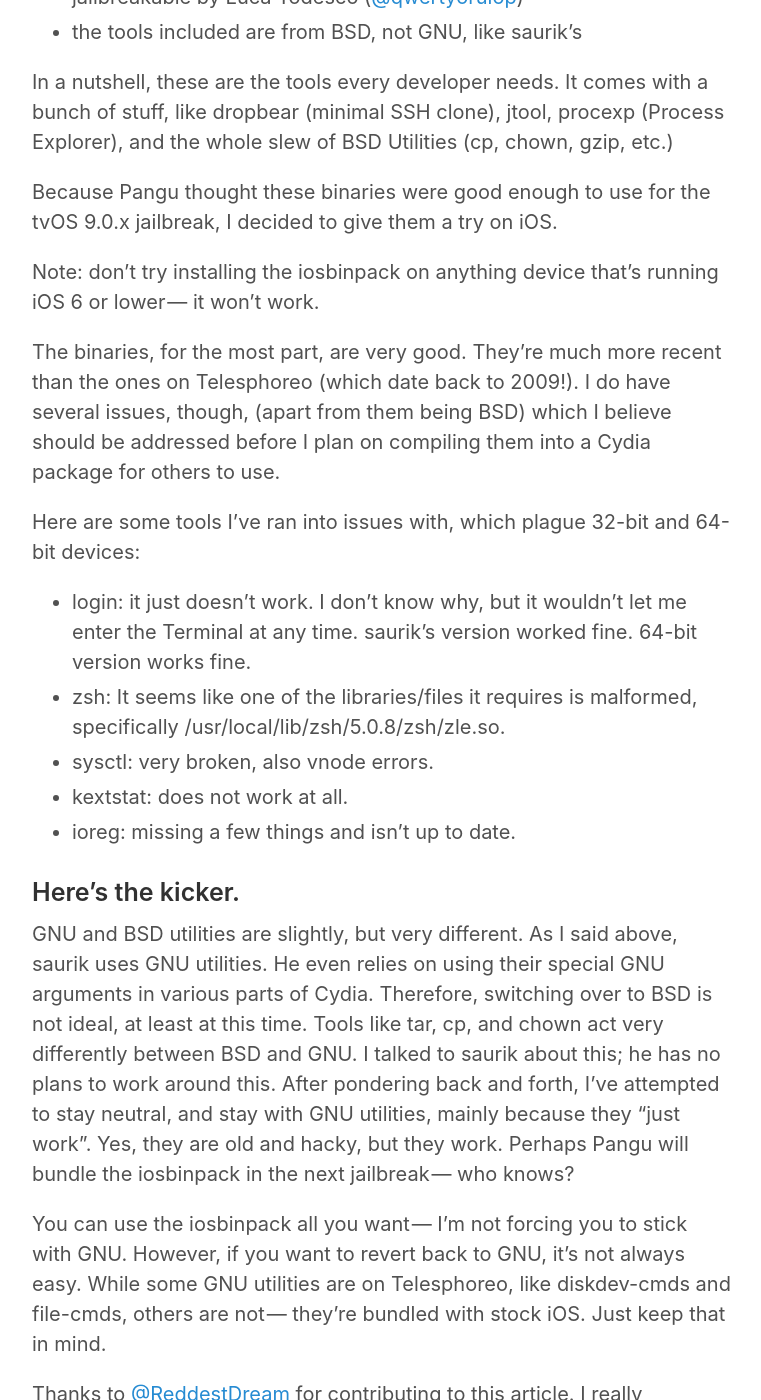
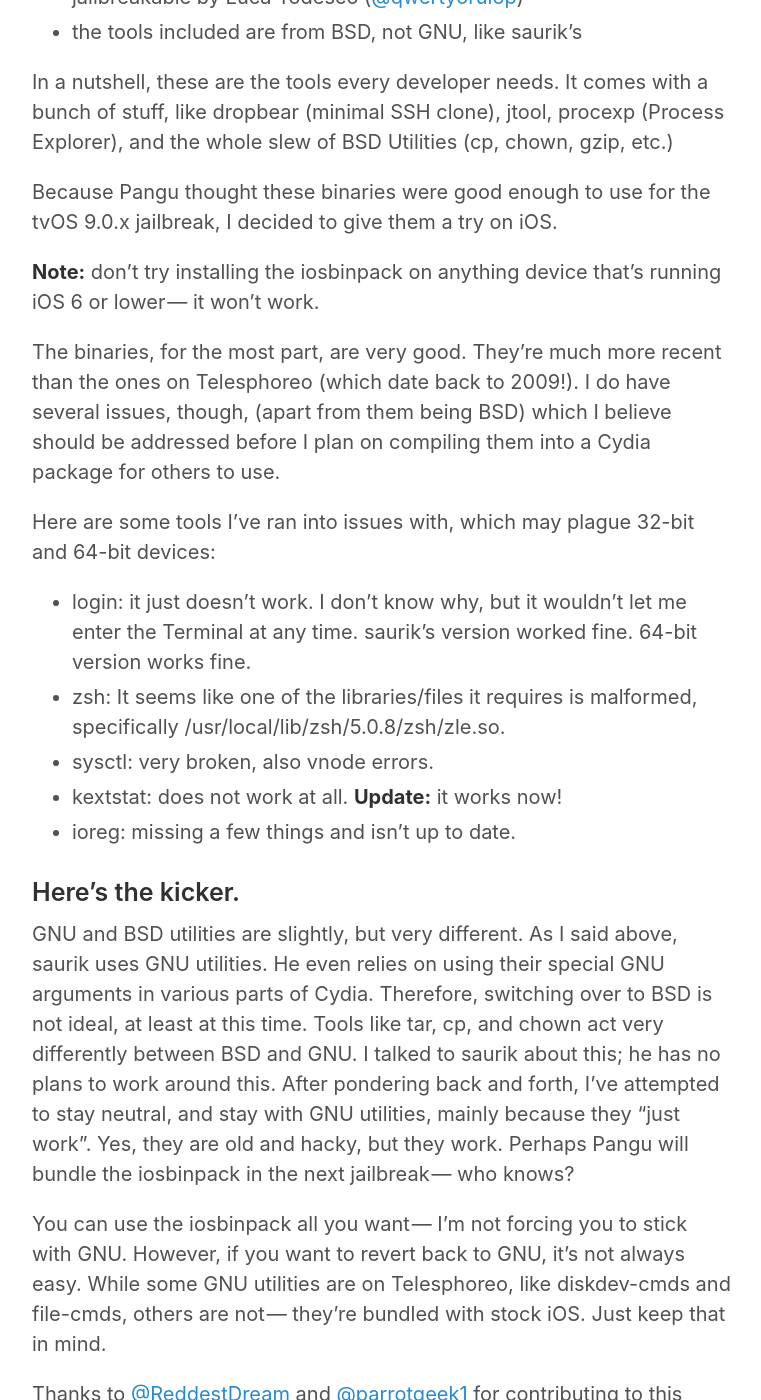
Before and after one commit to citrusui/bbq-quest, a Jekyll site: the page built from _posts/2016-03-27-gnu-vs-bsd-utilities on-ios.md, in a window 1280 px wide and 1400 px high, scrolled down 814 px. Shown: the whole window, without its empty margins (258-1019 px from the left). Built offline with Jekyll 4.4.1, drawn with Linux system fonts in a browser that asks for light colours.

Commit message:
update GNU vs BSD article to reflect kextstat changes

```diff
--- a/Gemfile
+++ /dev/null
@@ -1,3 +0,0 @@
-source 'https://rubygems.org'
-gem 'github-pages'
-gem 'kramdown'
--- a/_posts/2016-03-27-gnu-vs-bsd-utilities on-ios.md
+++ b/_posts/2016-03-27-gnu-vs-bsd-utilities on-ios.md
@@ -17,16 +17,16 @@
 
 Because Pangu thought these binaries were good enough to use for the tvOS 9.0.x jailbreak, I decided to give them a try on iOS.
 
-Note: don’t try installing the iosbinpack on anything device that’s running iOS 6 or lower — it won’t work.
+**Note:** don’t try installing the iosbinpack on anything device that’s running iOS 6 or lower — it won’t work.
 
 The binaries, for the most part, are very good. They’re much more recent than the ones on Telesphoreo (which date back to 2009!). I do have several issues, though, (apart from them being BSD) which I believe should be addressed before I plan on compiling them into a Cydia package for others to use.
 
-Here are some tools I’ve ran into issues with, which plague 32-bit and 64-bit devices:
+Here are some tools I’ve ran into issues with, which may plague 32-bit and 64-bit devices:
 
 - login: it just doesn’t work. I don’t know why, but it wouldn’t let me enter the Terminal at any time. saurik’s version worked fine. 64-bit version works fine.
 - zsh: It seems like one of the libraries/files it requires is malformed, specifically /usr/local/lib/zsh/5.0.8/zsh/zle.so.
 - sysctl: very broken, also vnode errors.
-- kextstat: does not work at all.
+- kextstat: does not work at all. **Update:** it works now!
 - ioreg: missing a few things and isn’t up to date.
 
 ### Here’s the kicker.
```
Also changed, not shown: other parts of _posts/2016-03-27-gnu-vs-bsd-utilities on-ios.md (+1 -1 lines), Gemfile.lock (deleted).
